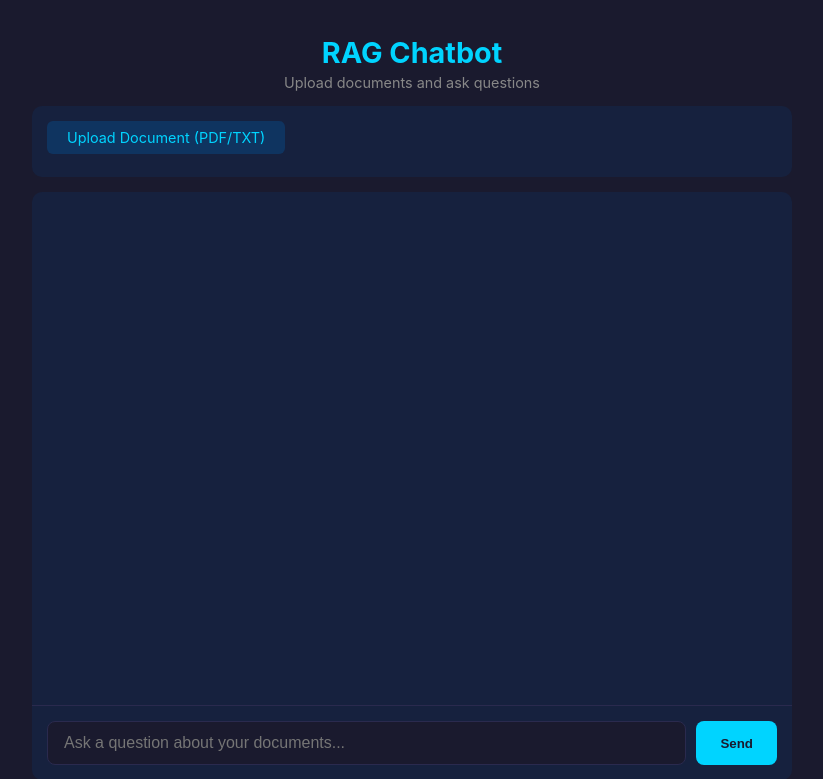
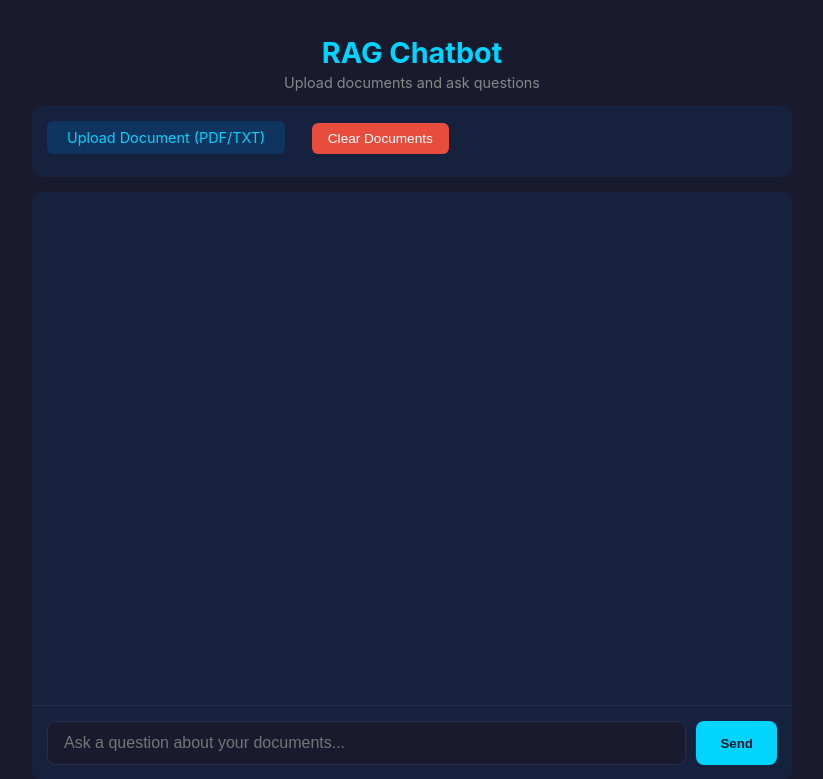
Before and after one commit to upujari-bitSI/LLM_Bot_W_RAG_API, a FastAPI app: page / in a window 1280 px wide. Shown: the top 779 px of the page, without its empty margins (228-1051 px from the left). Run offline with FastAPI, Linux system fonts and the light colour scheme; data that the repository does not hold is empty.

Commit message:
Add clear documents button to delete uploads and vectorstore
Adds a /clear endpoint that removes all uploaded files and the FAISS
vectorstore, plus a red 'Clear Documents' button in the UI with
confirmation dialog.

https://claude.ai/code/session_01CvNee2JoKRVxUbUaDaDMVh

```diff
--- a/main.py
+++ b/main.py
@@ -9,7 +9,7 @@ from fastapi.responses import HTMLResponse, StreamingResponse
 from fastapi.staticfiles import StaticFiles
 from fastapi.templating import Jinja2Templates
 
-from rag_engine import RAGEngine
+from rag_engine import RAGEngine, VECTORSTORE_PATH
 
 load_dotenv()
 
@@ -73,6 +73,20 @@ async def list_documents():
     return {"documents": files, "has_vectorstore": rag_engine.has_vectorstore()}
 
 
+@app.post("/clear")
+async def clear_documents():
+    # Remove uploaded files
+    for f in UPLOAD_DIR.iterdir():
+        if f.is_file():
+            f.unlink()
+    # Remove vectorstore
+    vs_path = Path(VECTORSTORE_PATH)
+    if vs_path.exists():
+        shutil.rmtree(vs_path)
+    rag_engine.vectorstore = None
+    return {"message": "All documents cleared"}
+
+
 if __name__ == "__main__":
     import uvicorn
 
--- a/static/app.js
+++ b/static/app.js
@@ -5,6 +5,7 @@ const sendBtn = document.getElementById('send-btn');
 const fileInput = document.getElementById('file-input');
 const uploadStatus = document.getElementById('upload-status');
 const docList = document.getElementById('doc-list');
+const clearBtn = document.getElementById('clear-btn');
 
 // Load existing documents on page load
 async function loadDocuments() {
@@ -38,6 +39,21 @@ fileInput.addEventListener('change', async (e) => {
         uploadStatus.textContent = 'Upload failed: ' + err.message;
     }
     fileInput.value = '';
+});
+
+// Clear documents
+clearBtn.addEventListener('click', async () => {
+    if (!confirm('Clear all uploaded documents?')) return;
+    try {
+        const res = await fetch('/clear', { method: 'POST' });
+        const data = await res.json();
+        uploadStatus.textContent = data.message;
+        docList.textContent = '';
+        chatMessages.innerHTML = '';
+        loadDocuments();
+    } catch (err) {
+        uploadStatus.textContent = 'Clear failed: ' + err.message;
+    }
 });
 
 // Chat
--- a/static/style.css
+++ b/static/style.css
@@ -62,6 +62,22 @@ header h1 {
     margin-left: 12px;
     font-size: 0.85rem;
     color: #4caf50;
+}
+
+.clear-btn {
+    margin-left: 10px;
+    padding: 8px 16px;
+    background: #e74c3c;
+    color: #fff;
+    border: none;
+    border-radius: 6px;
+    cursor: pointer;
+    font-size: 0.85rem;
+    transition: background 0.2s;
+}
+
+.clear-btn:hover {
+    background: #c0392b;
 }
 
 #doc-list {
--- a/templates/index.html
+++ b/templates/index.html
@@ -20,6 +20,7 @@
                 </label>
                 <input type="file" id="file-input" accept=".pdf,.txt,.md" hidden>
                 <span id="upload-status"></span>
+                <button type="button" id="clear-btn" class="clear-btn">Clear Documents</button>
             </form>
             <div id="doc-list"></div>
         </div>
```
